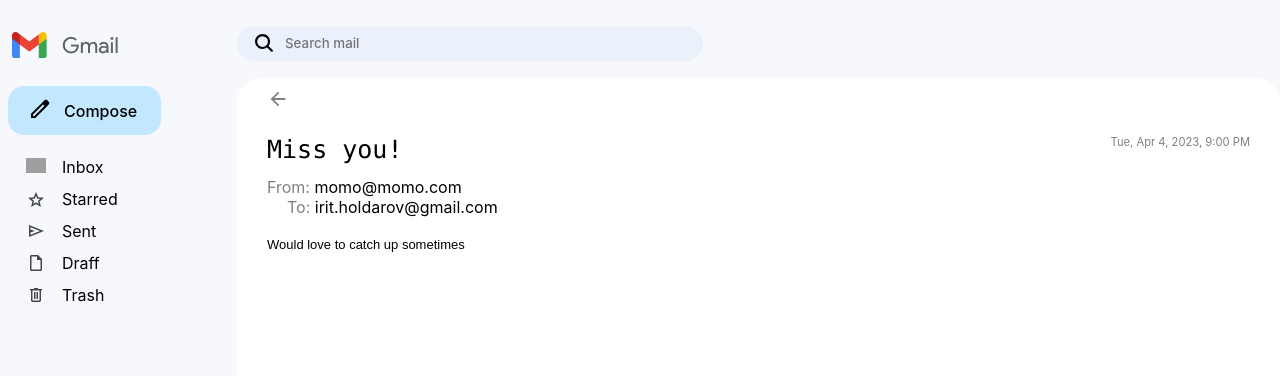
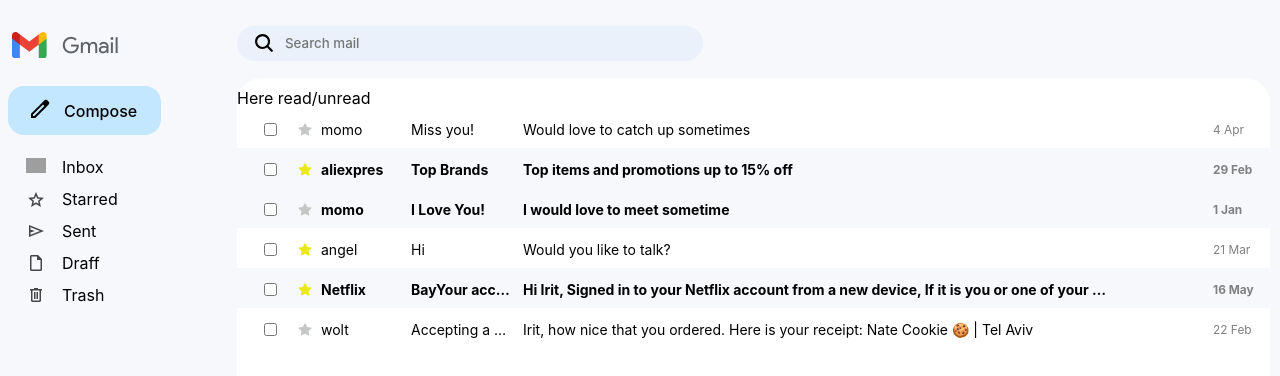
Before and after one commit to Irit-Holdarov/Mister-Email, a React (Vite) app: page /#/email/inbox in a window 1280 px wide. Before the commit this address led to /#/email/inbox/e101. Shown: the top 376 px of the page. Built offline with nearby package versions, Linux system fonts and the light colour scheme; grey boxes are pictures that could not be loaded.

Commit message:
fixbug: toggle read on details

```diff
--- a/src/assets/css/pages/email-details.css
+++ b/src/assets/css/pages/email-details.css
@@ -5,7 +5,7 @@
   border-radius: 25px;
 }
 
-.tool-bar{
+.email-details-tool-bar{
   padding-bottom: 20px;
 }
 
--- a/src/cmps/EmailList.jsx
+++ b/src/cmps/EmailList.jsx
@@ -4,10 +4,10 @@
 
 export function EmailList({ emails, onRemoveEmail, onApdateEmail}) {
 
-  function onUpdateReadEmail(email){
-    const newEmail = {...email, isRead: true}
-    onApdateEmail(newEmail)
-  }
+  // function onUpdateReadEmail(email){
+  //   const newEmail = {...email, isRead: true}
+  //   onApdateEmail(newEmail)
+  // }
 
 
   function onUpdateStar(email){
@@ -25,7 +25,7 @@
             <EmailPreview
             email={email}
             onUpdateStar={onUpdateStar}
-            onUpdateReadEmail={onUpdateReadEmail}
+            // onUpdateReadEmail={onUpdateReadEmail}
             onRemoveEmail={onRemoveEmail}
             onApdateEmail={onApdateEmail}
             />
--- a/src/cmps/EmailPreview.jsx
+++ b/src/cmps/EmailPreview.jsx
@@ -1,4 +1,5 @@
 import { Link } from "react-router-dom";
+import { useParams } from "react-router-dom";
 
 import { GoStarFill } from "react-icons/go";
 
@@ -10,6 +11,8 @@
 
 
 export function EmailPreview({ email, onUpdateStar, onUpdateReadEmail, onRemoveEmail ,onApdateEmail }) {
+
+  const params =useParams()
 
   function formattedDate(sentAt) {
     const date = new Date(sentAt);
@@ -45,13 +48,11 @@
         onClick={() => { onUpdateStar(email) }} />
         </div>
 
-      <Link to={`/email/:folder/${email.id}`} className="email-link"
-        onClick={() => { onUpdateReadEmail(email) }}>
+      <Link to={`/email/${params.folder}/${email.id}`} className="email-link">
         <div className="email-link-grid">
           <div className="email-preview-from-name">{senderName(email.from)}</div>
           <div className="email-preview-subject">{email.subject}</div>
           <div className="email-preview-body">{email.body}</div>
-          {/* <div className="email-preview-sent-at">{formattedDate(email.sentAt)}</div> */}
         </div>
       </Link>
       <div className="email-preview-sent-at">{formattedDate(email.sentAt)}</div>
--- a/src/pages/EmailDetails.jsx
+++ b/src/pages/EmailDetails.jsx
@@ -9,7 +9,7 @@
 export function EmailDetails() {
   const [email, setEmail] = useState(null)
   const params = useParams()
-  console.log(params)
+  console.log('params:', params)
 
   const navigate = useNavigate()
 
@@ -21,9 +21,11 @@
   async function loadEmail() {
     try {
       const email = await emailService.getById(params.emailId)
+      email.isRead = true
+      emailService.save(email)
       setEmail(email)
     } catch (err) {
-      navigate('/email/:folder')
+      navigate(`/email/${params.folder}`)
       console.log('Error in loadEmail', err)
     }
   }
@@ -47,8 +49,8 @@
   if (!email) return <div>Loading...</div>
   return (
     <section className="email-details">
-      <div className="tool-bar">
-        <Link to='/email/:folder' title="Go Back" className="go-back">
+      <div className="email-details-tool-bar">
+        <Link to={`/email/${params.folder}`} title="Go Back" className="go-back">
           <IoMdArrowBack />
         </Link>
 
--- a/src/pages/EmailIndex.jsx
+++ b/src/pages/EmailIndex.jsx
@@ -18,8 +18,13 @@
   const params = useParams()
 
   useEffect(() => {
+    console.log('load mails');
     loadEmails()
   }, [])
+  useEffect(() => {
+    console.log('load mails for params');
+    loadEmails()
+  }, [params])
 
 
   async function loadEmails() {
```
